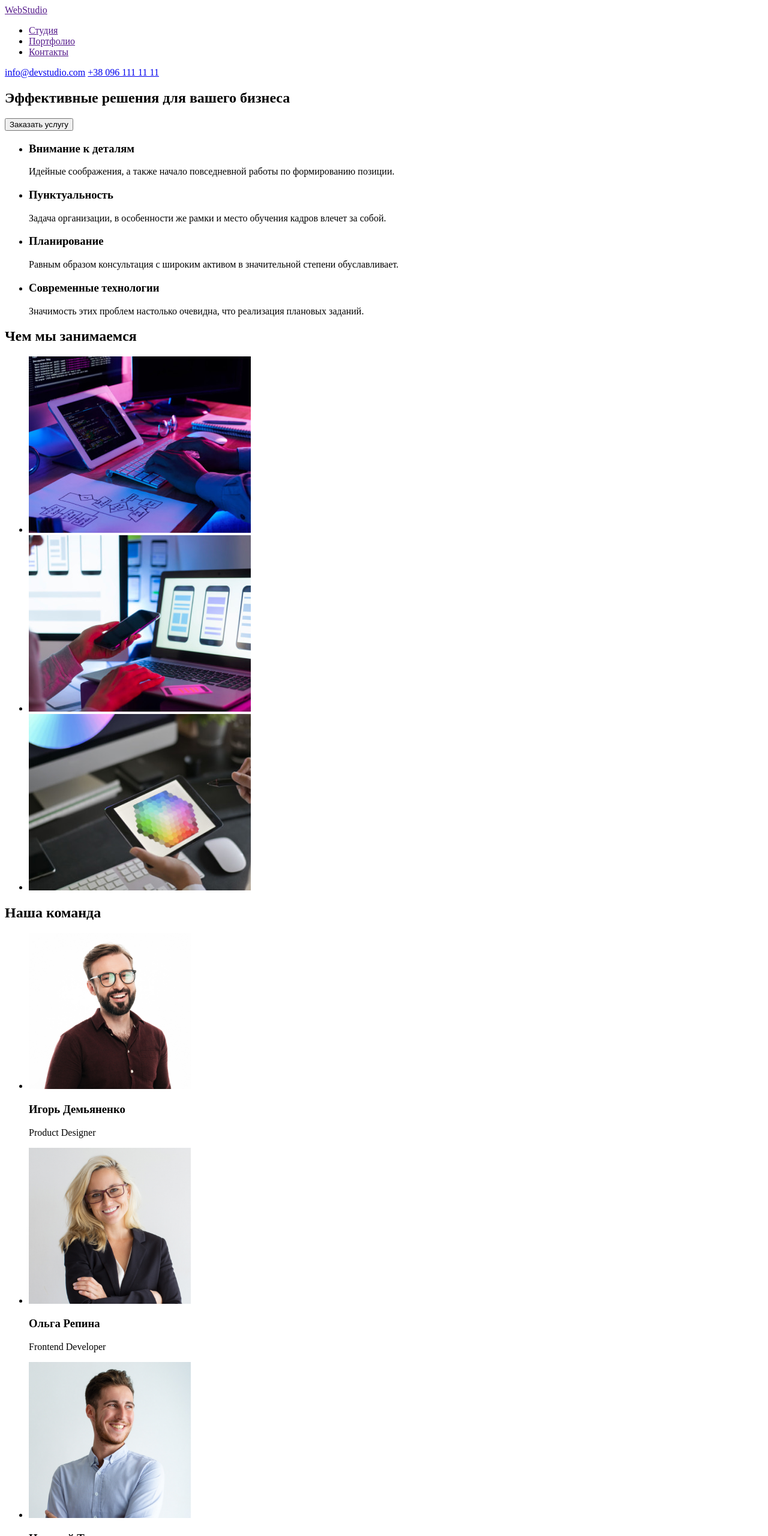
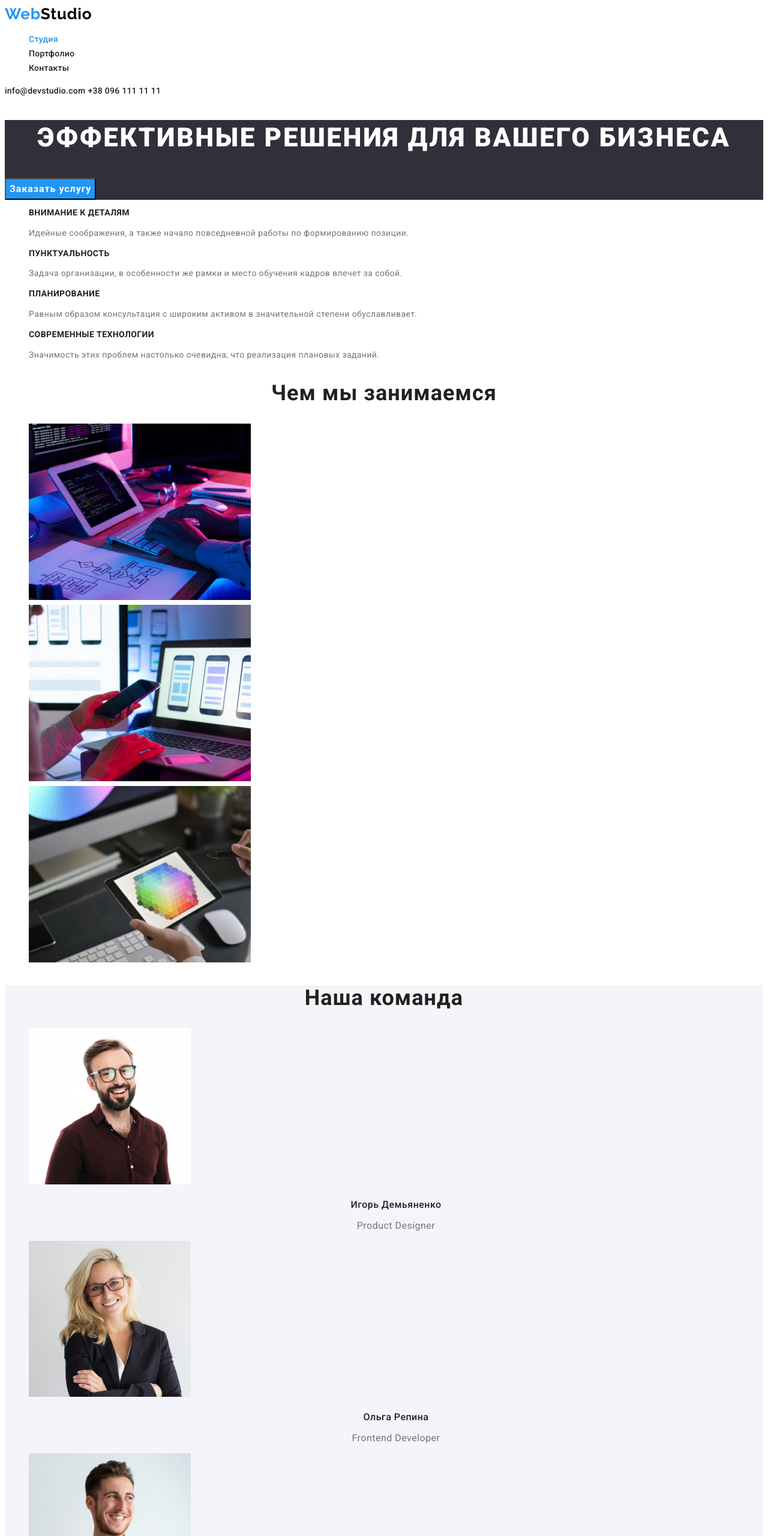
Before and after one commit to Myroslav442/goit-markup-hw-02, a plain HTML site: page index.html in a window 1280 px wide. Shown: the top 2560 px of the page at 60% size. Drawn offline with Linux system fonts and the light colour scheme.

Commit message:
Create home work 2

```diff
--- /dev/null
+++ b/css/styles.css
@@ -0,0 +1,195 @@
+/* Головний колір #757575*/
+/* Колір заголовків #212121 */
+:root {
+  --primery-text-color: #757575;
+  --title-color: #212121;
+  --acent-color: #2196f3;
+  --white-color: #ffffff;
+  --back-color: #f5f4fa;
+  --second-back-color: #2f303a;
+}
+
+body {
+  background-color: var(--white-color);
+  color: var(--primery-text-color);
+  font-family: Roboto, sans-serif;
+  font-weight: 400;
+  font-size: 14px;
+  line-height: 1.71;
+
+  letter-spacing: 0.03em;
+}
+
+/* Логотип */
+.logo {
+  font-family: Raleway, sans-serif;
+  font-weight: 700;
+  font-size: 26px;
+  line-height: 1.19;
+  letter-spacing: 0.03em;
+  text-decoration: none;
+}
+.logo-web {
+  color: var(--acent-color);
+}
+.logo-studio {
+  color: #000000;
+}
+
+/* site-nav */
+.site-nav.list .link,
+.head-info {
+  color: var(--title-color);
+  font-weight: 500;
+  font-size: 14px;
+  line-height: 1.14;
+  letter-spacing: 0.02em;
+  text-decoration: none;
+}
+.site-nav.list .link:hover,
+.site-nav.list .link:focus {
+  color: var(--acent-color);
+}
+
+.head-info:hover,
+.head-info:focus {
+  color: var(--acent-color);
+}
+.site-nav .link.curent {
+  color: var(--acent-color);
+}
+.list {
+  list-style: none;
+}
+
+/* Секція Нero */
+.hero {
+  background-color: var(--second-back-color);
+}
+.hero-title {
+  color: var(--white-color);
+  font-weight: 900;
+  font-size: 44px;
+  line-height: 1.36;
+  text-align: center;
+  letter-spacing: 0.06em;
+  text-transform: uppercase;
+}
+
+/* Секція особливості */
+.section-title {
+  color: var(--title-color);
+}
+.feature-list .title {
+  color: var(--title-color);
+  font-weight: 700;
+  font-size: 14px;
+  line-height: 1.14;
+  letter-spacing: 0.03em;
+  text-transform: uppercase;
+}
+.feature-list {
+  list-style: none;
+}
+
+/* Секція чим ми займаємось */
+.section-title {
+  font-weight: 700;
+  font-size: 36px;
+  line-height: 1.17;
+  text-align: center;
+  letter-spacing: 0.03em;
+}
+
+/* Наша команда */
+.section.team {
+  background-color: var(--back-color);
+}
+.team-list .title {
+  color: var(--title-color);
+
+  font-weight: 500;
+  font-size: 16px;
+  line-height: 1.19;
+  text-align: center;
+  letter-spacing: 0.03em;
+}
+.team-list-item {
+  font-weight: 400;
+  font-size: 16px;
+  line-height: 1.19;
+  text-align: center;
+  letter-spacing: 0.03em;
+}
+.team-list {
+  list-style: none;
+}
+/* Кнопки */
+.btn {
+  font-family: inherit;
+  color: var(--white-color);
+  background-color: var(--acent-color);
+  font-weight: 700;
+  font-size: 16px;
+  line-height: 1.88;
+  align-items: center;
+  text-align: center;
+  letter-spacing: 0.06em;
+  cursor: pointer;
+}
+
+/* Футер */
+
+.footer {
+  background-color: var(--second-back-color);
+}
+.list-information .footer-items {
+  color: var(--white-color);
+  text-decoration: none;
+}
+.footer-items:focus,.footer-items:hover {
+    color:var(--acent-color);
+}
+.list-information {
+  list-style: none;
+}
+/* Портфоліо роботи */
+.work-list {
+  list-style: none;
+}
+.work-list .title {
+  color: var(--title-color);
+  font-weight: 700;
+  font-size: 18px;
+  line-height: 2;
+  letter-spacing: 0.06em;
+}
+
+.work-list-item {
+  font-weight: 400;
+  font-size: 16px;
+  line-height: 1.88;
+  letter-spacing: 0.03em;
+}
+/* Кнопки */
+.filtr .filtr-btn {
+  font-family: inherit;
+  font-weight: 500;
+  font-size: 16px;
+  line-height: 1.63;
+  text-align: center;
+  letter-spacing: 0.03em;
+  color: var(--title-color);
+  background-color: #f5f4fa;
+  text-decoration: none;
+  cursor: pointer;
+}
+.filtr .filtr-btn.curent {
+  background-color: var(--acent-color);
+}
+.filtr-btn:focus,.filtr-btn:hover {
+    color: var(--acent-color);
+}
+.filtr {
+  list-style: none;
+}
--- a/index.html
+++ b/index.html
@@ -4,56 +4,68 @@
     <meta charset="UTF-8" />
     <meta http-equiv="X-UA-Compatible" content="IE=edge" />
     <meta name="viewport" content="width=device-width, initial-scale=1.0" />
-    <title>Document</title>
+    <title>Main</title>
+    <link rel="preconnect" href="https://fonts.googleapis.com" />
+    <link rel="preconnect" href="https://fonts.gstatic.com" crossorigin />
+    <link
+      href="https://fonts.googleapis.com/css2?family=Raleway:wght@700&family=Roboto:wght@400;500;700;900&display=swap"
+      rel="stylesheet"
+    />
+    <link rel="stylesheet" href="./css/styles.css" />
   </head>
   <body>
     <!-- Шапка -->
-    <header>
+    <header class="page-header">
       <nav>
-        <a href=""> WebStudio </a>
+        <a href="./index.html" class="logo">
+          <span class="logo-web">Web</span
+          ><span class="logo-studio">Studio</span></a
+        >
 
-        <ul>
-          <li><a href="">Студия</a></li>
-          <li><a href="">Портфолио</a></li>
-          <li><a href="">Контакты</a></li>
+        <ul class="site-nav list">
+          <li><a href="./index.html" class="link curent">Студия</a></li>
+          <li><a href="./portfolio.html" class="link">Портфолио</a></li>
+          <li><a href="" class="link">Контакты</a></li>
         </ul>
       </nav>
-      <a href="mailto:info@devstudio.com">info@devstudio.com</a>
-      <a href="tel:+380961111111">+38 096 111 11 11</a>
+      <a href="mailto:info@devstudio.com" class="head-info"
+        >info@devstudio.com</a
+      >
+      <a href="tel:+380961111111" class="head-info">+38 096 111 11 11</a>
     </header>
     <main>
       <!-- Герой -->
-      <section>
-        <h1>Эффективные решения для вашего бизнеса</h1>
-        <button type="button">Заказать услугу</button>
+      <section class="hero">
+        <h1 class="hero-title">Эффективные решения для вашего бизнеса</h1>
+        <button type="button" class="btn">Заказать услугу</button>
       </section>
       <!-- Особливості -->
-      <section>
-        <h2 hidden>Особенности</h2>
-        <ul>
+      <section class="section">
+        <h2 hidden class="section-title">Особенности</h2>
+        <ul class="feature-list">
           <li>
-            <h3>Внимание к деталям</h3>
+            <h3 class="title">Внимание к деталям</h3>
             <p>
               Идейные соображения, а также начало повседневной работы по
               формированию позиции.
             </p>
           </li>
           <li>
-            <h3>Пунктуальность</h3>
+            <h3 class="title">Пунктуальность</h3>
             <p>
               Задача организации, в особенности же рамки и место обучения кадров
               влечет за собой.
             </p>
           </li>
           <li>
-            <h3>Планирование</h3>
+            <h3 class="title">Планирование</h3>
             <p>
               Равным образом консультация с широким активом в значительной
               степени обуславливает.
             </p>
           </li>
           <li>
-            <h3>Современные технологии</h3>
+            <h3 class="title">Современные технологии</h3>
             <p>
               Значимость этих проблем настолько очевидна, что реализация
               плановых заданий.
@@ -62,9 +74,9 @@
         </ul>
       </section>
       <!-- Чим ми займаємось -->
-      <section>
-        <h2>Чем мы занимаемся</h2>
-        <ul>
+      <section class="section">
+        <h2 class="section-title">Чем мы занимаемся</h2>
+        <ul class="feature-list">
           <li>
             <img
               src="./image/work/img-1.jpg"
@@ -92,9 +104,9 @@
         </ul>
       </section>
       <!-- Наша команда -->
-      <section>
-        <h2>Наша команда</h2>
-        <ul>
+      <section class="section team">
+        <h2 class="section-title">Наша команда</h2>
+        <ul class="team-list">
           <li>
             <img
               src="./image/team/img-1.jpg"
@@ -102,8 +114,8 @@
               width="270"
               height="260"
             />
-            <h3>Игорь Демьяненко</h3>
-            <p>Product Designer</p>
+            <h3 class="title">Игорь Демьяненко</h3>
+            <p class="team-list-item">Product Designer</p>
           </li>
           <li>
             <img
@@ -112,8 +124,8 @@
               width="270"
               height="260"
             />
-            <h3>Ольга Репина</h3>
-            <p>Frontend Developer</p>
+            <h3 class="title">Ольга Репина</h3>
+            <p class="team-list-item">Frontend Developer</p>
           </li>
           <li>
             <img
@@ -122,8 +134,8 @@
               width="270"
               height="260"
             />
-            <h3>Николай Тарасов</h3>
-            <p>Marketing</p>
+            <h3 class="title">Николай Тарасов</h3>
+            <p class="team-list-item">Marketing</p>
           </li>
           <li>
             <img
@@ -132,30 +144,38 @@
               width="270"
               height="260"
             />
-            <h3>Михаил Ермаков</h3>
-            <p>UI Designer</p>
+            <h3 class="title">Михаил Ермаков</h3>
+            <p class="team-list-item">UI Designer</p>
           </li>
         </ul>
       </section>
     </main>
     <!-- Футер -->
-    <footer>
-      <a href="">WebStudio</a>
+    <footer class="footer">
+      <a href="./index.html" class="logo">
+        <span class="logo-web">Web</span
+        ><span class="logo-studio">Studio</span></a
+      >
       <address>
-        <ul>
+        <ul class="list-information">
           <li>
             <a
               href="https://goo.gl/maps/XSJsdr8HLqYs8hHu9"
               target="_blank"
               rel="noopener noreferrer"
+              class="footer-items"
               >г. Киев, пр-т Леси Украинки, 26</a
             >
           </li>
           <li>
-            <a href="mailto:info@example.com">info@example.com</a>
+            <a href="mailto:info@example.com" class="footer-items"
+              >info@example.com</a
+            >
           </li>
           <li>
-            <a href="tel:+380991111111">+38 099 111 11 11</a>
+            <a href="tel:+380991111111" class="footer-items"
+              >+38 099 111 11 11</a
+            >
           </li>
         </ul>
       </address>
```
Also changed, not shown: portfolio.html (added, +166 -0 lines), image/portfolio/img-1.jpg (added), image/portfolio/img-2.jpg (added), image/portfolio/img-3.jpg (added), image/portfolio/img-4.jpg (added), image/portfolio/img-5.jpg (added), image/portfolio/img-6.jpg (added), image/portfolio/img-7.jpg (added), image/portfolio/img-8.jpg (added), image/portfolio/img-9.jpg (added).
